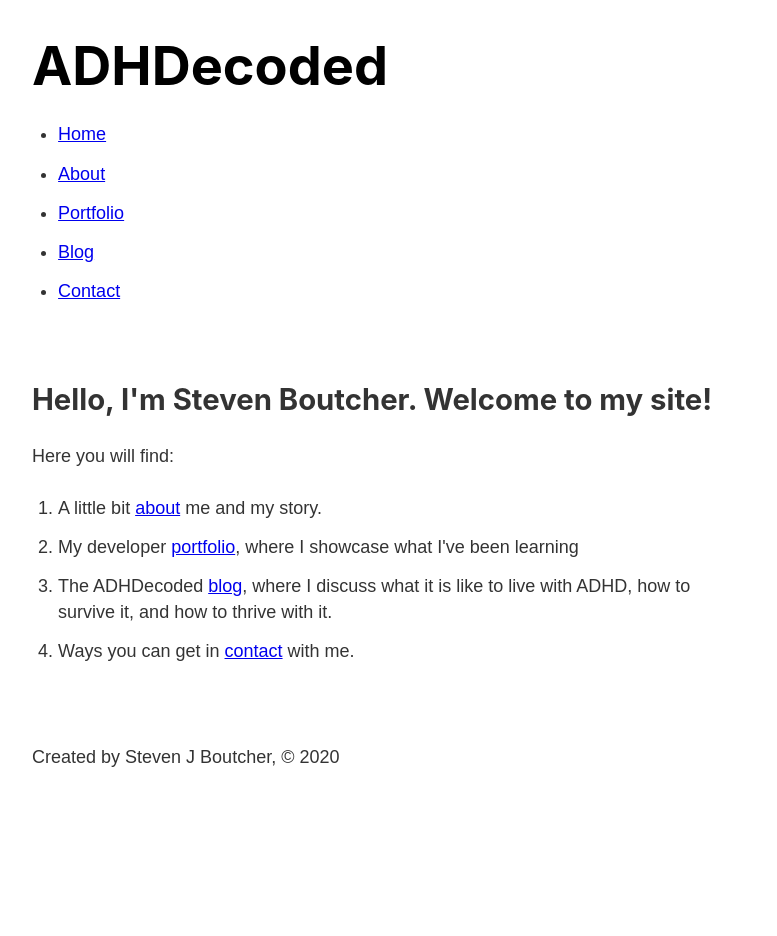
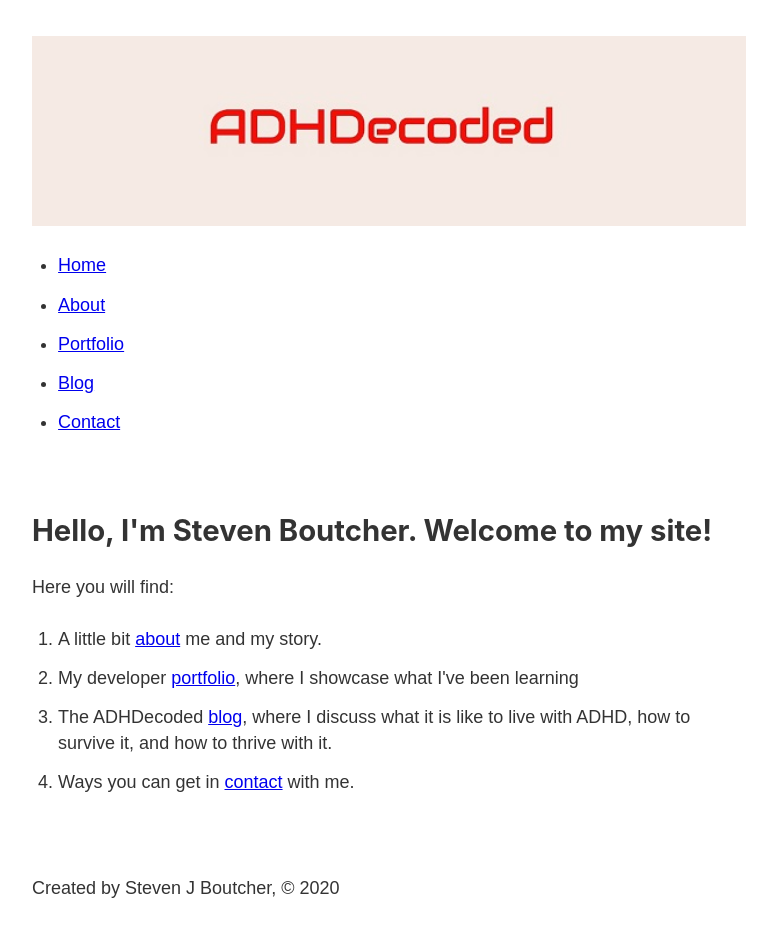
Before and after one commit to boutchersj/ADHDecoded, a Gatsby site: page / in a window 1280 px wide. Shown: the whole page, without its empty margins (251-1028 px from the left). Before the commit the page ends 815 px from the top, so only its background shows below. Built offline with nearby package versions, Linux system fonts and the light colour scheme; Gatsby itself is replaced by a stand-in of ours.

Commit message:
Change brand text in header to logo image

```diff
--- a/src/components/Header.js
+++ b/src/components/Header.js
@@ -1,23 +1,15 @@
 import React from 'react'
 import { Link, graphql, useStaticQuery } from 'gatsby'
 import headerStyles from './header.module.scss'
+import brandLogo from './brandLogo.jpg'
 
 const Header = () => {
-    const data = useStaticQuery(graphql`
-        query {
-            site {
-                siteMetadata {
-                    title
-                }
-            }
-        }
-    `)
 
     return (
         <header className={headerStyles.header}>
             <h1>
-                <Link className={headerStyles.title} to='/'>
-                    {data.site.siteMetadata.title}
+                <Link to='/'>
+                    <img src={brandLogo} alt='ADHDecoded brand logo' />
                 </Link>
             </h1>
             <nav>
--- a/src/components/header.module.scss
+++ b/src/components/header.module.scss
@@ -28,3 +28,9 @@
     list-style-type: none;
     margin: 0;
 }
+
+img {
+    width: 100%;
+    display: block;
+    height: auto;
+}
```
Also changed, not shown: src/components/brandLogo.jpg (added).
